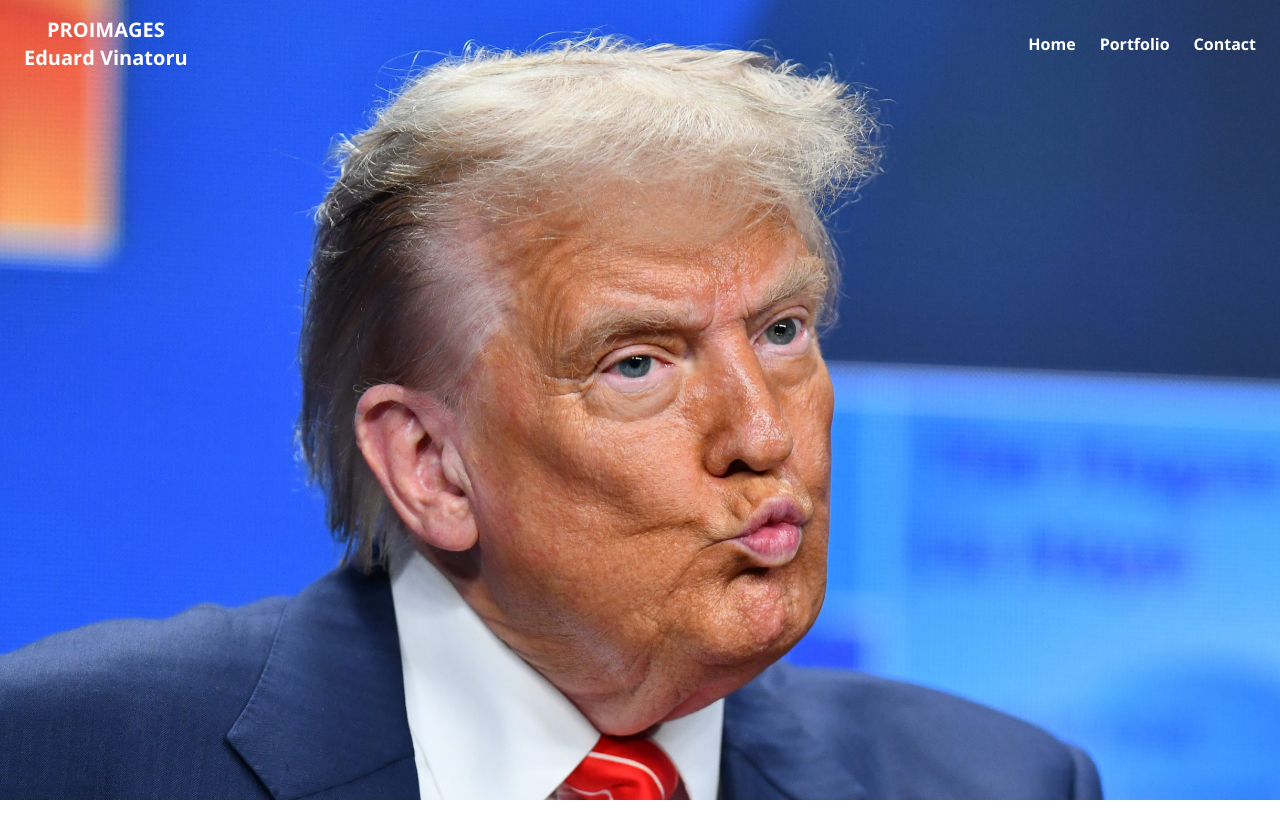
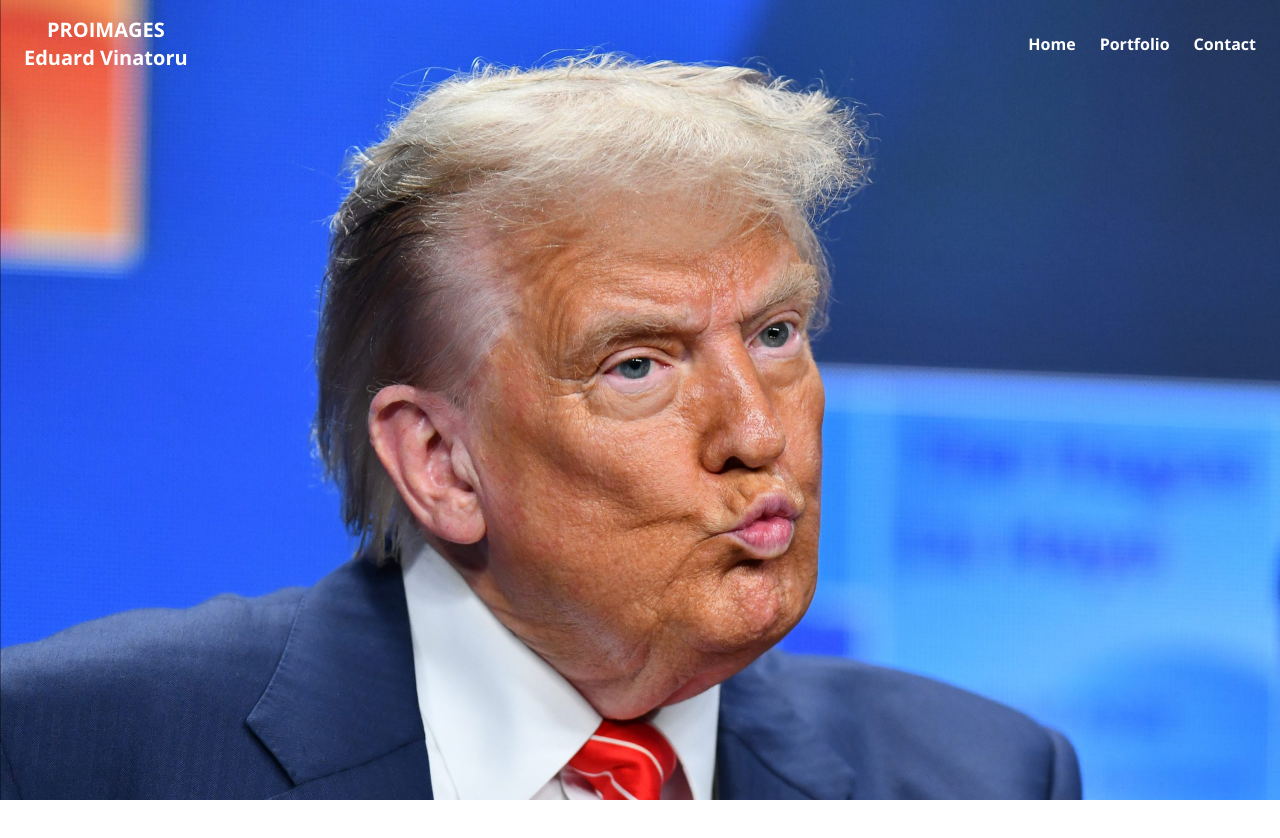
Before and after one commit to rmandici/proimages, a React (Vite) app: page / in a window 1280 px wide. Shown: the top 838 px of the page. After the commit the page ends 800 px from the top, so only its background shows below. Built offline with nearby package versions, Linux system fonts and the light colour scheme.

Commit message:
Zoom fix

```diff
--- a/src/components/Home.tsx
+++ b/src/components/Home.tsx
@@ -12,7 +12,7 @@
 const SLIDE_IN_MS = 1000;
 const REVEAL_MS = 1800;
 const ZOOM_REVEAL_FROM = 1.02;
-const ZOOM_REVEAL_TO = 1.05;
+const ZOOM_REVEAL_TO = 1.0;
 
 type Phase = "enter" | "reveal" | null;
 
@@ -46,18 +46,12 @@
     });
   }, []);
 
-  const darkScale = !prefersReducedMotion
-    ? phase === "reveal"
-      ? ZOOM_REVEAL_TO
-      : ZOOM_REVEAL_FROM
-    : 1;
-
   return (
-    // fără `relative` pe section; mobil = 1/2 înălțime, desktop = full
-    <section className="w-full h-[50dvh] md:h-dvh overflow-hidden isolate">
-      {/* wrapper INTERN poziționat corect */}
-      <div className=" h-full w-full overflow-hidden">
-        {/* BAZA: iese prin stânga; face zoom-out la 1 pe durata tranziției */}
+    // fără `relative` pe section; mobil: jumătate din ecran, desktop: full
+    <section className=" w-full h-2/3 md:h-full overflow-hidden isolate">
+      {/* wrapper intern POZIȚIONAT (relative) ca referință pentru absolute */}
+      <div className=" h-2/3 md:h-full w-full overflow-hidden">
+        {/* BAZA: iese la stânga în faza ENTER; face zoom-out la 1 ca să nu fie mai mare decât overlay-ul */}
         <motion.div
           key={`base-wrap-${index}-${phase ?? "idle"}`}
           className="absolute inset-0 transform-gpu will-change-transform overflow-hidden"
@@ -79,10 +73,12 @@
             alt=""
             aria-hidden
             draggable={false}
-            className="absolute inset-0 h-2/3 md:h-full w-full object-cover select-none transform-gpu origin-center will-change-transform"
+            className="absolute inset-0 h-2/3 md:h-full w-full object-cover select-none transform-gpu will-change-transform"
             initial={{ scale: baseScale }}
+            // 👇 În timpul tranziției (enter/reveal) revenim la 1.0; altfel păstrăm baseScale
             animate={{ scale: phase ? 1 : baseScale }}
             transition={{
+              // zoom-out sincron cu slide-ul de intrare
               scale: {
                 duration: phase === "enter" ? SLIDE_IN_MS / 1000 : 0.001,
                 ease: [0.22, 1, 0.36, 1],
@@ -91,7 +87,7 @@
           />
         </motion.div>
 
-        {/* OVERLAY: poza nouă cu umbră (același scale ca la reveal, pentru aliniere perfectă) */}
+        {/* OVERLAY: poza nouă intră cu umbră */}
         {nextIdx !== null && (
           <motion.div
             key={`stage-${nextIdx}`}
@@ -107,27 +103,19 @@
                 setPhase("reveal");
             }}
           >
-            {/* strat ÎNTUNECAT sincronizat la scale */}
-            <motion.img
+            {/* strat întunecat (rămâne full) */}
+            <img
               src={IMAGES[nextIdx]}
               alt=""
               aria-hidden
               draggable={false}
-              className="absolute inset-0 h-2/3 md:h-full w-full object-cover select-none transform-gpu origin-center"
+              className="absolute inset-0 h-2/3 md:h-full w-full object-cover select-none transform-gpu"
               style={{
                 filter: prefersReducedMotion ? "none" : "brightness(0.65)",
               }}
-              initial={{ scale: darkScale }}
-              animate={{ scale: darkScale }}
-              transition={{
-                scale: {
-                  duration: phase === "reveal" ? REVEAL_MS / 1000 : 0.001,
-                  ease: [0.22, 1, 0.36, 1],
-                },
-              }}
             />
 
-            {/* REVEAL: aceeași poză fără umbră, wipe + zoom (dreapta → stânga) */}
+            {/* REVEAL: aceeași poză FĂRĂ umbră, wipe + zoom simultan (dreapta -> stânga) */}
             {!prefersReducedMotion && phase === "reveal" && (
               <motion.img
                 key={`wipe-${nextIdx}`}
@@ -135,7 +123,7 @@
                 alt=""
                 aria-hidden
                 draggable={false}
-                className="absolute inset-0 h-2/3 md:h-full w-full object-cover select-none transform-gpu origin-center"
+                className="absolute inset-0 h-2/3 md:h-full w-full object-cover select-none transform-gpu"
                 initial={{
                   clipPath: "inset(0% 0% 0% 100%)",
                   scale: ZOOM_REVEAL_FROM,
@@ -156,7 +144,7 @@
                 }}
                 onAnimationComplete={() => {
                   setIndex(nextIdx);
-                  setBaseScale(ZOOM_REVEAL_TO); // rămâne la același zoom
+                  setBaseScale(ZOOM_REVEAL_TO); // păstrăm zoom-ul atins
                   setNextIdx(null);
                   setPhase(null);
                 }}
@@ -172,9 +160,9 @@
                 alt=""
                 aria-hidden
                 draggable={false}
-                className="absolute inset-0 h-2/3 md:h-full w-full object-cover select-none transform-gpu origin-center"
-                initial={{ opacity: 0, scale: 1 }}
-                animate={{ opacity: 1, scale: 1 }}
+                className="absolute inset-0 h-2/3 md:h-full w-full object-cover select-none transform-gpu"
+                initial={{ opacity: 0 }}
+                animate={{ opacity: 1 }}
                 transition={{ duration: 0.4 }}
                 onAnimationComplete={() => {
                   setIndex(nextIdx);
```
